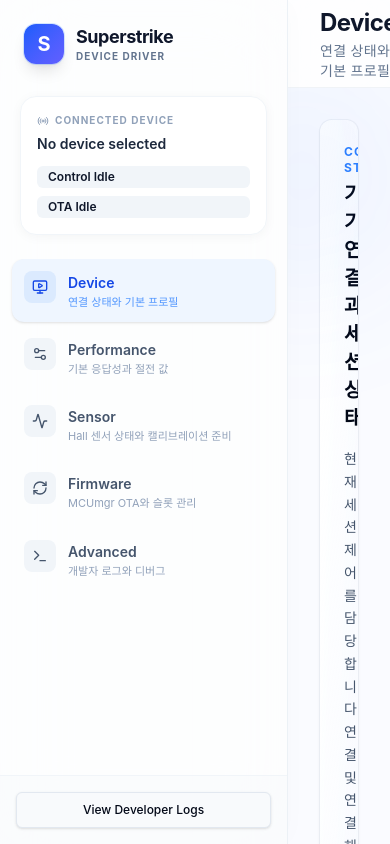
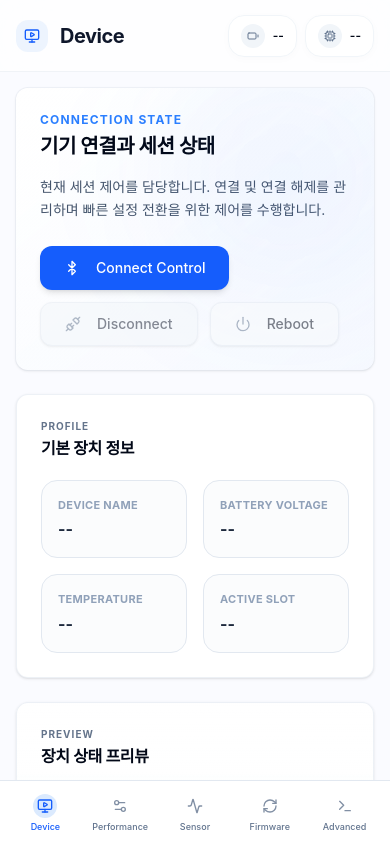
Before and after one commit to yayokorea/yayo-superstrike, a React (Vite) app in the folder web/: page / in a window 390 px wide. Built offline with nearby package versions, Linux system fonts and the light colour scheme.

Commit message:
웹 디자인 개편

```diff
--- a/web/src/app/App.tsx
+++ b/web/src/app/App.tsx
@@ -111,7 +111,7 @@ export function App() {
   return (
     <div className="flex h-screen w-full bg-slate-50/50 dark:bg-slate-950 font-sans selection:bg-blue-200 selection:text-blue-900">
       {/* Sidebar */}
-      <aside className="w-72 border-r border-slate-200/60 dark:border-slate-800 bg-white/70 dark:bg-slate-900/60 backdrop-blur-2xl flex flex-col shadow-[4px_0_24px_-4px_rgba(0,0,0,0.02)] z-20">
+      <aside className="hidden md:flex w-72 border-r border-slate-200/60 dark:border-slate-800 bg-white/70 dark:bg-slate-900/60 backdrop-blur-2xl flex flex-col shadow-[4px_0_24px_-4px_rgba(0,0,0,0.02)] z-20">
         <div className="p-6 pb-2 flex items-center gap-3">
           <div className="flex w-10 h-10 rounded-xl bg-gradient-to-br from-blue-600 to-indigo-500 text-white items-center justify-center font-bold text-xl shadow-lg ring-1 ring-blue-500/20">S</div>
           <div>
@@ -164,44 +164,47 @@ export function App() {
       </aside>
 
       {/* Main Content Area */}
-      <main className="flex-1 flex flex-col h-full min-w-0 bg-[#FAFBFF] dark:bg-slate-950/50 relative overflow-hidden">
+      <main className="flex-1 flex flex-col h-full min-w-0 bg-[#FAFBFF] dark:bg-slate-950/50 relative overflow-hidden pb-16 md:pb-0">
         {/* Topbar */}
-        <header className="h-[88px] px-8 flex items-center justify-between bg-white/70 dark:bg-slate-900/60 backdrop-blur-xl border-b border-slate-200/50 dark:border-slate-800/80 sticky top-0 z-10">
-          <div>
-            <h1 className="text-2xl font-bold tracking-tight text-slate-900 dark:text-white flex items-center gap-2">
+        <header className="h-[72px] md:h-[88px] px-4 md:px-8 flex items-center justify-between bg-white/70 dark:bg-slate-900/60 backdrop-blur-xl border-b border-slate-200/50 dark:border-slate-800/80 sticky top-0 z-10">
+          <div className="min-w-0">
+            <h1 className="text-xl md:text-2xl font-bold tracking-tight text-slate-900 dark:text-white flex items-center gap-3 truncate">
+              <div className="flex items-center justify-center w-8 h-8 md:w-10 md:h-10 rounded-xl bg-blue-100/50 dark:bg-blue-500/20 text-blue-600 dark:text-blue-400 shrink-0">
+                {selectedSection.icon}
+              </div>
               {selectedSection.label}
             </h1>
-            <p className="text-sm text-slate-500 font-medium mt-0.5 tracking-wide">{selectedSection.description}</p>
+            <p className="hidden sm:block text-xs md:text-sm text-slate-500 font-medium mt-0.5 tracking-wide truncate">{selectedSection.description}</p>
           </div>
-          <div className="flex gap-4">
-            <div className="flex items-center gap-3 px-4 py-2.5 rounded-2xl bg-white dark:bg-slate-800 border border-slate-100 dark:border-slate-700 shadow-[0_2px_10px_rgba(0,0,0,0.02)]">
-              <div className="flex items-center justify-center w-8 h-8 rounded-full bg-slate-100 dark:bg-slate-700 text-slate-500">
-                <Battery className="w-4 h-4" />
+          <div className="flex gap-2 md:gap-4 shrink-0">
+            <div className="flex items-center gap-2 md:gap-3 px-3 py-2 md:px-4 md:py-2.5 rounded-2xl bg-white dark:bg-slate-800 border border-slate-100 dark:border-slate-700 shadow-[0_2px_10px_rgba(0,0,0,0.02)]">
+              <div className="flex items-center justify-center w-6 h-6 md:w-8 md:h-8 rounded-full bg-slate-100 dark:bg-slate-700 text-slate-500 shrink-0">
+                <Battery className="w-3 h-3 md:w-4 md:h-4" />
               </div>
               <div className="flex flex-col">
-                <span className="text-[10px] font-bold tracking-widest text-slate-400 uppercase">Battery</span>
-                <strong className="text-sm font-semibold">{device.snapshot.batteryPercent === null ? '--' : `${device.snapshot.batteryPercent}%`}</strong>
+                <span className="hidden md:block text-[10px] font-bold tracking-widest text-slate-400 uppercase">Battery</span>
+                <strong className="text-xs md:text-sm font-semibold">{device.snapshot.batteryPercent === null ? '--' : `${device.snapshot.batteryPercent}%`}</strong>
               </div>
             </div>
-            <div className="flex items-center gap-3 px-4 py-2.5 rounded-2xl bg-white dark:bg-slate-800 border border-slate-100 dark:border-slate-700 shadow-[0_2px_10px_rgba(0,0,0,0.02)]">
-              <div className="flex items-center justify-center w-8 h-8 rounded-full bg-slate-100 dark:bg-slate-700 text-slate-500">
-                <Cpu className="w-4 h-4" />
+            <div className="flex items-center gap-2 md:gap-3 px-3 py-2 md:px-4 md:py-2.5 rounded-2xl bg-white dark:bg-slate-800 border border-slate-100 dark:border-slate-700 shadow-[0_2px_10px_rgba(0,0,0,0.02)]">
+              <div className="flex items-center justify-center w-6 h-6 md:w-8 md:h-8 rounded-full bg-slate-100 dark:bg-slate-700 text-slate-500 shrink-0">
+                <Cpu className="w-3 h-3 md:w-4 md:h-4" />
               </div>
               <div className="flex flex-col">
-                <span className="text-[10px] font-bold tracking-widest text-slate-400 uppercase">Firmware</span>
-                <strong className="text-sm font-semibold">{activeSlot?.version ?? '--'}</strong>
+                <span className="hidden md:block text-[10px] font-bold tracking-widest text-slate-400 uppercase">Firmware</span>
+                <strong className="text-xs md:text-sm font-semibold truncate max-w-[60px] md:max-w-none">{activeSlot?.version ?? '--'}</strong>
               </div>
             </div>
           </div>
         </header>
 
         {/* Dynamic Content */}
-        <div className="flex-1 overflow-y-auto p-8 relative">
+        <div className="flex-1 overflow-y-auto p-4 md:p-8 relative">
           <div className="max-w-5xl mx-auto space-y-6">
 
             {activeSection === 'device' && (
               <div className="space-y-6 animate-in fade-in slide-in-from-bottom-4 duration-500">
-                <Card className="border-none shadow-sm bg-gradient-to-br from-white to-blue-50/30 overflow-hidden ring-1 ring-slate-200/50">
+                <Card className="relative border-none shadow-sm bg-gradient-to-br from-white to-blue-50/30 overflow-hidden ring-1 ring-slate-200/50">
                   <div className="absolute top-0 right-0 w-64 h-64 bg-blue-500/5 rounded-full blur-3xl -mr-10 -mt-10 pointer-events-none" />
                   <CardHeader className="pb-4">
                     <CardDescription className="text-xs font-bold tracking-widest uppercase text-blue-500 mb-1">Connection State</CardDescription>
@@ -240,7 +243,7 @@ export function App() {
                         {l: 'Temperature', v: formatNumber(device.snapshot.temperatureC, 2, ' °C')},
                         {l: 'Active Slot', v: activeSlot ? `Slot ${activeSlot.slot}` : '--'}
                       ].map((info) => (
-                        <div key={info.l} className="bg-slate-50/50 dark:bg-slate-900 border rounded-2xl p-4 flex flex-col justify-center">
+                        <div key={info.l} className="bg-slate-50/50 dark:bg-slate-900 border rounded-2xl p-4 flex flex-col justify-center min-w-0">
                           <span className="text-[11px] font-bold text-slate-400 tracking-wide uppercase">{info.l}</span>
                           <strong className="text-base mt-1 text-slate-800 dark:text-slate-100 truncate">{info.v}</strong>
                         </div>
@@ -476,9 +479,31 @@ export function App() {
           </div>
         </div>
 
+
+      {/* Mobile Bottom Navigation */}
+      <nav className="md:hidden fixed bottom-0 left-0 right-0 h-16 bg-white/90 dark:bg-slate-900/90 backdrop-blur-lg border-t border-slate-200 dark:border-slate-800 z-50 flex items-center justify-around px-2 pb-safe">
+        {SECTIONS.map((section) => {
+          const isActive = section.id === activeSection;
+          return (
+            <button
+              key={section.id}
+              onClick={() => setActiveSection(section.id)}
+              className={`flex flex-col items-center justify-center w-14 h-full gap-1 transition-colors ${
+                isActive ? 'text-blue-600 dark:text-blue-400' : 'text-slate-500 hover:text-slate-900 dark:hover:text-slate-200'
+              }`}
+            >
+              <div className={`p-1 rounded-full ${isActive ? 'bg-blue-100 dark:bg-blue-900/30' : ''}`}>
+                 <span className={isActive ? 'opacity-100' : 'opacity-80'}>{section.icon}</span>
+              </div>
+              <span className="text-[9px] font-medium leading-none">{section.label}</span>
+            </button>
+          )
+        })}
+      </nav>
+
         {/* Logs Drawer overlay using absolute positioning at bottom, or inside layout */}
         {showLogs && (
-          <div className="absolute inset-x-0 bottom-0 bg-white/95 backdrop-blur-xl border-t shadow-[0_-10px_40px_rgba(0,0,0,0.05)] h-64 flex flex-col z-30 animate-in slide-in-from-bottom-8">
+          <div className="absolute inset-x-0 bottom-[64px] md:bottom-0 bg-white/95 backdrop-blur-xl border-t shadow-[0_-10px_40px_rgba(0,0,0,0.05)] h-64 flex flex-col z-30 animate-in slide-in-from-bottom-8">
             <div className="flex items-center justify-between px-6 py-3 border-b bg-slate-50/80">
               <div className="flex items-center gap-3">
                 <Terminal className="w-4 h-4 text-slate-500" />
```
